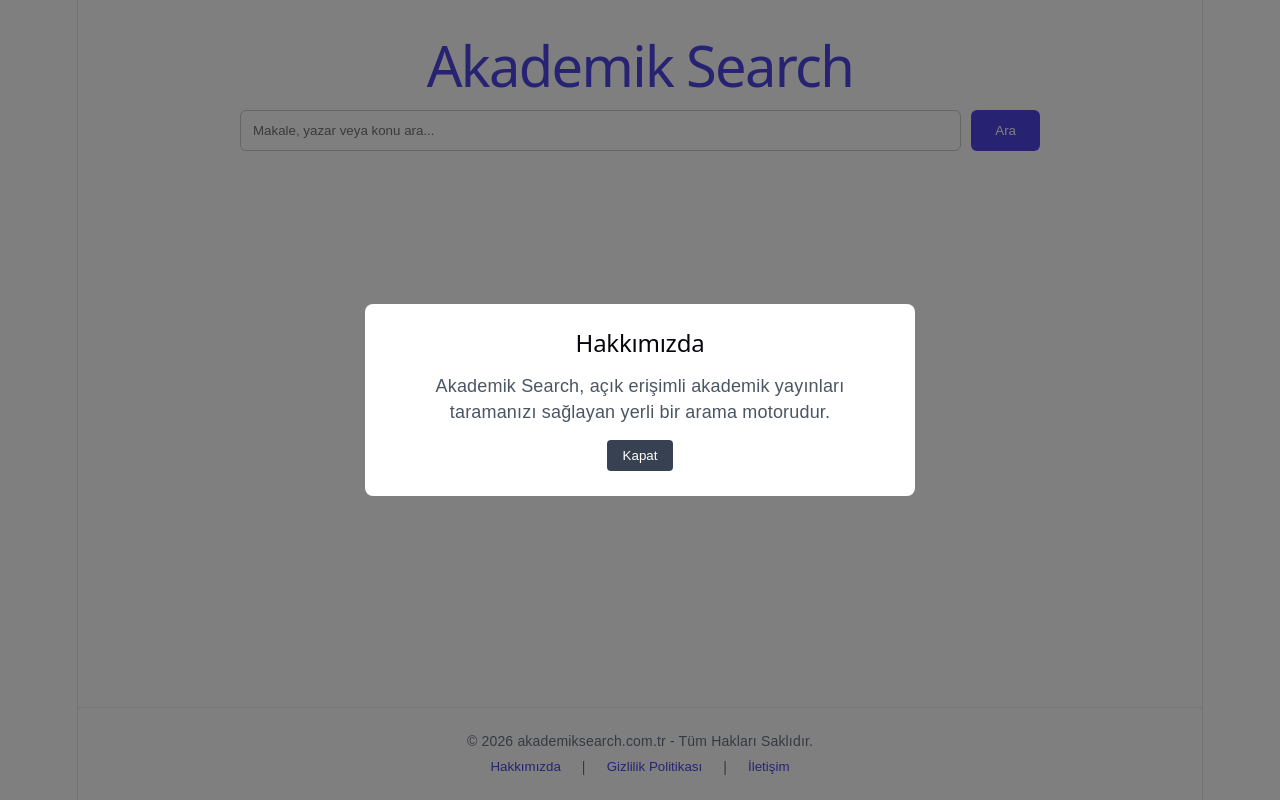
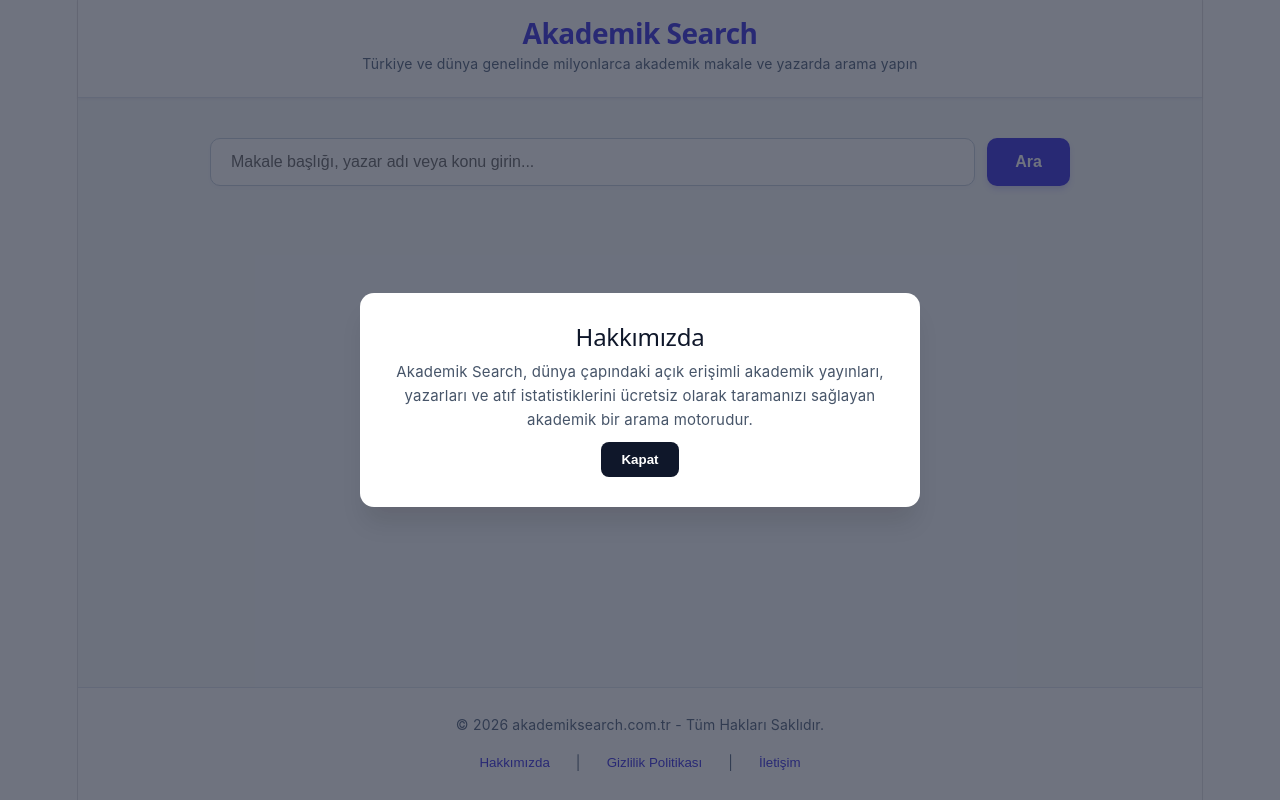
Before and after one commit to sdkcsgn/akademik-search, a React (Vite) app in the folder frontend/: page / in a window 1280 px wide. Both pictures are taken after a click on the button "Hakkımızda". Built offline with nearby package versions, Linux system fonts and the light colour scheme.

Commit message:
Zengin kart tasarimi, yazar adlari ve atif sayisi eklendi

```diff
--- a/frontend/src/App.jsx
+++ b/frontend/src/App.jsx
@@ -21,63 +21,149 @@ function App() {
   };
 
   return (
-    <div style={{ minHeight: '100vh', display: 'flex', flexDirection: 'column', fontFamily: 'sans-serif' }}>
-      <main style={{ flex: 1, padding: '20px', maxWidth: '800px', margin: '0 auto', width: '100%' }}>
-        <h1 style={{ textAlign: 'center', color: '#4f46e5' }}>Akademik Search</h1>
+    <div style={{ minHeight: '100vh', display: 'flex', flexDirection: 'column', fontFamily: '-apple-system, BlinkMacSystemFont, "Segoe UI", Roboto, sans-serif', backgroundColor: '#f8fafc', color: '#0f172a' }}>
 
-        <form onSubmit={handleSearch} style={{ display: 'flex', gap: '10px', marginBottom: '20px' }}>
+      {/* Header */}
+      <header style={{ backgroundColor: '#ffffff', borderBottom: '1px solid #e2e8f0', padding: '20px 0', boxShadow: '0 1px 3px rgba(0,0,0,0.05)' }}>
+        <div style={{ maxWidth: '900px', margin: '0 auto', padding: '0 20px', textAlign: 'center' }}>
+          <h1 style={{ margin: 0, fontSize: '28px', fontWeight: '800', color: '#4f46e5', letterSpacing: '-0.5px' }}>
+            Akademik Search
+          </h1>
+          <p style={{ margin: '5px 0 0 0', color: '#64748b', fontSize: '14px' }}>
+            Türkiye ve dünya genelinde milyonlarca akademik makale ve yazarda arama yapın
+          </p>
+        </div>
+      </header>
+
+      {/* Main Content */}
+      <main style={{ flex: 1, padding: '40px 20px', maxWidth: '900px', margin: '0 auto', width: '100%', boxSizing: 'border-box' }}>
+
+        {/* Search Bar */}
+        <form onSubmit={handleSearch} style={{ display: 'flex', gap: '12px', marginBottom: '35px' }}>
           <input
             type="text"
             value={query}
             onChange={(e) => setQuery(e.target.value)}
-            placeholder="Makale, yazar veya konu ara..."
-            style={{ flex: 1, padding: '12px', borderRadius: '6px', border: '1px solid #ccc' }}
+            placeholder="Makale başlığı, yazar adı veya konu girin..."
+            style={{
+              flex: 1,
+              padding: '14px 20px',
+              borderRadius: '10px',
+              border: '1px solid #cbd5e1',
+              fontSize: '16px',
+              outline: 'none',
+              backgroundColor: '#ffffff',
+              boxShadow: '0 2px 4px rgba(0,0,0,0.02)'
+            }}
           />
-          <button type="submit" style={{ padding: '12px 24px', background: '#4f46e5', color: '#fff', border: 'none', borderRadius: '6px', cursor: 'pointer' }}>
+          <button
+            type="submit"
+            style={{
+              padding: '14px 28px',
+              backgroundColor: '#4f46e5',
+              color: '#ffffff',
+              border: 'none',
+              borderRadius: '10px',
+              fontSize: '16px',
+              fontWeight: '600',
+              cursor: 'pointer',
+              boxShadow: '0 4px 6px -1px rgba(79, 70, 229, 0.2)'
+            }}
+          >
             {loading ? 'Aranıyor...' : 'Ara'}
           </button>
         </form>
 
-        <div style={{ display: 'flex', flexDirection: 'column', gap: '15px' }}>
+        {/* Results Count */}
+        {results.length > 0 && (
+          <p style={{ color: '#64748b', fontSize: '14px', marginBottom: '20px' }}>
+            Toplam <strong>{results.length}</strong> sonuç bulundu.
+          </p>
+        )}
+
+        {/* Results List */}
+        <div style={{ display: 'flex', flexDirection: 'column', gap: '20px' }}>
           {results.map((item) => (
-            <div key={item.id} style={{ padding: '15px', border: '1px solid #eee', borderRadius: '8px', background: '#f9fafb' }}>
-              <h3 style={{ margin: '0 0 8px 0', color: '#1f2937' }}>{item.title}</h3>
-              <p style={{ margin: '0 0 8px 0', color: '#6b7280', fontSize: '14px' }}>
-                Yıl: {item.publication_year || 'Belirtilmedi'}
-              </p>
-              {item.doi && (
-                <a href={item.doi} target="_blank" rel="noopener noreferrer" style={{ color: '#4f46e5', fontSize: '14px', textDecoration: 'none' }}>
+            <div
+              key={item.id}
+              style={{
+                padding: '24px',
+                borderRadius: '12px',
+                backgroundColor: '#ffffff',
+                border: '1px solid #e2e8f0',
+                boxShadow: '0 4px 6px -1px rgba(0,0,0,0.03)'
+              }}
+            >
+              {/* Title */}
+              <h3 style={{ margin: '0 0 10px 0', fontSize: '18px', fontWeight: '700', lineHeight: '1.4', color: '#1e293b' }}>
+                {item.title}
+              </h3>
+
+              {/* Authors */}
+              {item.authors && item.authors.length > 0 && (
+                <p style={{ margin: '0 0 12px 0', fontSize: '14px', color: '#475569', fontWeight: '500' }}>
+                  ✍️ <strong>Yazarlar:</strong> {item.authors.join(', ')}
+                </p>
+              )}
+
+              {/* Meta Stats (Year, Venue, Citations) */}
+              <div style={{ display: 'flex', wrap: 'wrap', gap: '15px', fontSize: '13px', color: '#64748b', marginBottom: '15px', borderTop: '1px border-bottom: 1px solid #f1f5f9', padding: '8px 0' }}>
+                <span>📅 <strong>Yıl:</strong> {item.publication_year || 'Belirtilmedi'}</span>
+                {item.venue && <span>📖 <strong>Dergi/Konferans:</strong> {item.venue}</span>}
+                <span>📊 <strong>Atıf Sayısı:</strong> {item.cited_by_count ?? 0}</span>
+              </div>
+
+              {/* Action Link */}
+              {item.doi ? (
+                <a
+                  href={item.doi}
+                  target="_blank"
+                  rel="noopener noreferrer"
+                  style={{
+                    display: 'inline-flex',
+                    alignItems: 'center',
+                    gap: '6px',
+                    color: '#4f46e5',
+                    fontSize: '14px',
+                    fontWeight: '600',
+                    textDecoration: 'none'
+                  }}
+                >
                   Makaleye Git (DOI) →
                 </a>
+              ) : (
+                <span style={{ fontSize: '13px', color: '#94a3b8' }}>Açık erişim bağlantısı mevcut değil</span>
               )}
             </div>
           ))}
         </div>
       </main>
 
-      <footer style={{ padding: '20px', textAlign: 'center', borderTop: '1px solid #eee', color: '#6b7280', fontSize: '14px' }}>
-        <p>© 2026 akademiksearch.com.tr - Tüm Hakları Saklıdır.</p>
-        <div style={{ display: 'flex', justifyContent: 'center', gap: '15px' }}>
-          <button onClick={() => setActiveModal('about')} style={{ background: 'none', border: 'none', color: '#4f46e5', cursor: 'pointer' }}>Hakkımızda</button>
+      {/* Footer */}
+      <footer style={{ backgroundColor: '#ffffff', padding: '24px 20px', textAlign: 'center', borderTop: '1px solid #e2e8f0', color: '#64748b', fontSize: '14px' }}>
+        <p style={{ margin: '0 0 12px 0' }}>© 2026 akademiksearch.com.tr - Tüm Hakları Saklıdır.</p>
+        <div style={{ display: 'flex', justifyContent: 'center', gap: '20px' }}>
+          <button onClick={() => setActiveModal('about')} style={{ background: 'none', border: 'none', color: '#4f46e5', cursor: 'pointer', fontWeight: '500' }}>Hakkımızda</button>
           <span>|</span>
-          <button onClick={() => setActiveModal('privacy')} style={{ background: 'none', border: 'none', color: '#4f46e5', cursor: 'pointer' }}>Gizlilik Politikası</button>
+          <button onClick={() => setActiveModal('privacy')} style={{ background: 'none', border: 'none', color: '#4f46e5', cursor: 'pointer', fontWeight: '500' }}>Gizlilik Politikası</button>
           <span>|</span>
-          <button onClick={() => setActiveModal('contact')} style={{ background: 'none', border: 'none', color: '#4f46e5', cursor: 'pointer' }}>İletişim</button>
+          <button onClick={() => setActiveModal('contact')} style={{ background: 'none', border: 'none', color: '#4f46e5', cursor: 'pointer', fontWeight: '500' }}>İletişim</button>
         </div>
       </footer>
 
+      {/* Modals */}
       {activeModal && (
-        <div style={{ position: 'fixed', top: 0, left: 0, width: '100%', height: '100%', background: 'rgba(0,0,0,0.5)', display: 'flex', justifyContent: 'center', alignItems: 'center' }}>
-          <div style={{ background: '#fff', padding: '25px', borderRadius: '8px', maxWidth: '500px', width: '90%' }}>
-            {activeModal === 'about' && <h2>Hakkımızda</h2>}
-            {activeModal === 'privacy' && <h2>Gizlilik Politikası</h2>}
-            {activeModal === 'contact' && <h2>İletişim</h2>}
-            <p style={{ marginTop: '15px', color: '#4b5563' }}>
-              {activeModal === 'about' && 'Akademik Search, açık erişimli akademik yayınları taramanızı sağlayan yerli bir arama motorudur.'}
-              {activeModal === 'privacy' && 'Sitemizde kullanıcı gizliliği esastır. Çerezler yalnızca kullanıcı deneyimini iyileştirmek ve AdSense hizmetleri için kullanılır.'}
-              {activeModal === 'contact' && 'Bize info@akademiksearch.com.tr adresinden ulaşabilirsiniz.'}
+        <div style={{ position: 'fixed', top: 0, left: 0, width: '100%', height: '100%', backgroundColor: 'rgba(15, 23, 42, 0.6)', display: 'flex', justifyContent: 'center', alignItems: 'center', zIndex: 1000 }}>
+          <div style={{ backgroundColor: '#ffffff', padding: '30px', borderRadius: '14px', maxWidth: '500px', width: '90%', boxShadow: '0 20px 25px -5px rgba(0,0,0,0.1)' }}>
+            {activeModal === 'about' && <h2 style={{ marginTop: 0, color: '#0f172a' }}>Hakkımızda</h2>}
+            {activeModal === 'privacy' && <h2 style={{ marginTop: 0, color: '#0f172a' }}>Gizlilik Politikası</h2>}
+            {activeModal === 'contact' && <h2 style={{ marginTop: 0, color: '#0f172a' }}>İletişim</h2>}
+            <p style={{ color: '#475569', lineHeight: '1.6', fontSize: '15px' }}>
+              {activeModal === 'about' && 'Akademik Search, dünya çapındaki açık erişimli akademik yayınları, yazarları ve atıf istatistiklerini ücretsiz olarak taramanızı sağlayan akademik bir arama motorudur.'}
+              {activeModal === 'privacy' && 'Sitemizde kullanıcı gizliliği esastır. Çerezler yalnızca kullanıcı deneyimini iyileştirmek ve Google AdSense hizmetlerini sunmak amacıyla kullanılmaktadır.'}
+              {activeModal === 'contact' && 'Görüş, öneri ve iş birliği talepleriniz için bize info@akademiksearch.com.tr adresinden ulaşabilirsiniz.'}
             </p>
-            <button onClick={() => setActiveModal(null)} style={{ marginTop: '15px', padding: '8px 16px', background: '#374151', color: '#fff', border: 'none', borderRadius: '4px', cursor: 'pointer' }}>
+            <button onClick={() => setActiveModal(null)} style={{ marginTop: '10px', padding: '10px 20px', backgroundColor: '#0f172a', color: '#ffffff', border: 'none', borderRadius: '8px', cursor: 'pointer', fontWeight: '600' }}>
               Kapat
             </button>
           </div>
```
Also changed, not shown: 1 other file (tests, documents, lock files or other folders).
